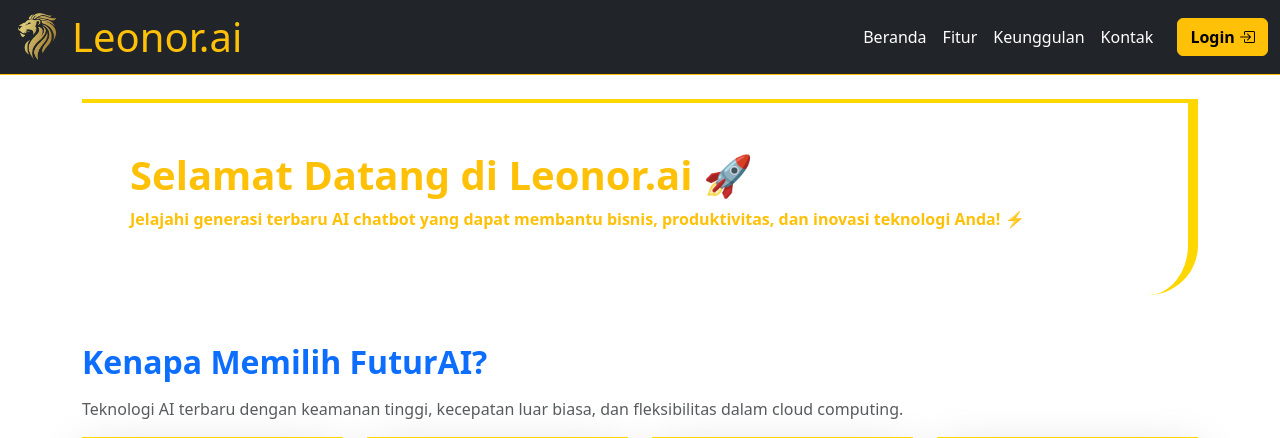
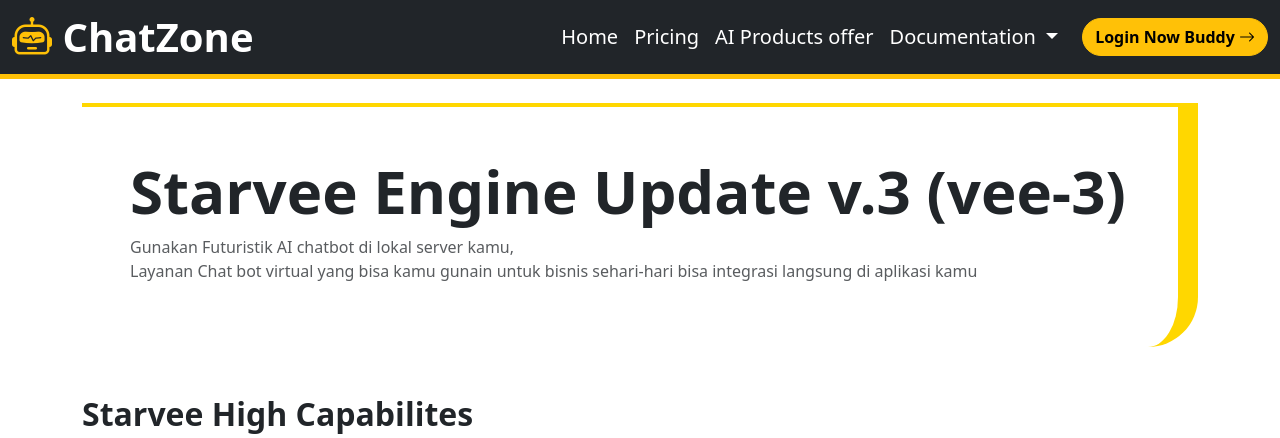
Before and after one commit to leonor857/WorldGreen-Project, a PHP site: page / in a window 1280 px wide. Shown: the top 438 px of the page. Run offline with PHP 8.4, Linux system fonts and the light colour scheme.

Commit message:
Update Terbaru

```diff
--- a/_partial/_template/header.php
+++ b/_partial/_template/header.php
@@ -1,41 +1,59 @@
-<!doctype html>
-<html lang="id">
+<!DOCTYPE html>
+<html lang="en">
+
 <head>
-    <meta charset="utf-8">
-    <meta name="viewport" content="width=device-width, initial-scale=1">
-    <title>LeonorAI</title>
-    <link href="https://cdn.jsdelivr.net/npm/bootstrap@5.3.3/dist/css/bootstrap.min.css" rel="stylesheet">
-    <link rel="stylesheet" href="https://cdnjs.cloudflare.com/ajax/libs/bootstrap-icons/1.10.3/font/bootstrap-icons.min.css">
-    <link rel="stylesheet" href="style.css">
+  <meta charset="UTF-8">
+  <meta name="viewport" content="width=device-width, initial-scale=1.0">
+  <title>Document</title>
+  <link href="https://cdn.jsdelivr.net/npm/bootstrap@5.3.3/dist/css/bootstrap.min.css" rel="stylesheet"
+    integrity="sha384-QWTKZyjpPEjISv5WaRU9OFeRpok6YctnYmDr5pNlyT2bRjXh0JMhjY6hW+ALEwIH" crossorigin="anonymous">
+  <link rel="stylesheet" href="././css/style.css">
+  <link href="https://cdnjs.cloudflare.com/ajax/libs/font-awesome/5.15.4/css/all.min.css" rel="stylesheet">
+  <link rel="stylesheet" href="https://cdn.jsdelivr.net/npm/bootstrap-icons/font/bootstrap-icons.css">
+
 </head>
 
 <body>
-    <!-- Navbar -->
-    <nav class="navbar navbar-expand-lg bg-dark text-white border-bottom border-warning">
+  <nav class="navbar navbar-expand-lg bg-dark border-bottom border-5 border-warning">
     <div class="container-fluid">
-          <a class="navbar-brand d-flex align-items-center text-warning fw-bold" href="#">
-            <img src="./image.png" alt="Logo Leonor.ai" style="width: 50px; height: auto; margin-right: 10px;">
-            <h1 class="m-0"> Leonor.ai </h1>
+      <a class="navbar-brand text-white fw-bold" href="index.php">
+        <h1 class="mb-0"><i class="bi bi-robot text-warning"></i><b>&nbsp;ChatZone</b></h1>
       </a>
-          <button class="navbar-toggler" type="button" data-bs-toggle="collapse" data-bs-target="#navbarNav">
+      <button class="navbar-toggler" type="button" data-bs-toggle="collapse" data-bs-target="#navbarScroll"
+        aria-controls="navbarScroll" aria-expanded="false" aria-label="Toggle navigation">
         <span class="navbar-toggler-icon"></span>
       </button>
-          <div class="collapse navbar-collapse" id="navbarNav">
-            <ul class="navbar-nav ms-auto">
+
+      <div class="collapse navbar-collapse justify-content-end" id="navbarScroll">
+        <ul class="navbar-nav me-3 my-2 my-lg-0 navbar-nav-scroll">
           <li class="nav-item">
-                <a class="nav-link text-white" href="#">Beranda</a>
+            <a class="nav-link text-white" href="#home" style="font-size: 20px;">Home</a>
           </li>
           <li class="nav-item">
-                <a class="nav-link text-white" href="#">Fitur</a>
+            <a class="nav-link text-white" href ="#pricing" style="font-size: 20px;">Pricing</a>
           </li>
           <li class="nav-item">
-                <a class="nav-link text-white" href="#">Keunggulan</a>
+            <a class="nav-link text-white" href ="#product" style="font-size: 20px;">AI Products offer</a>
           </li>
-              <li class="nav-item">
-                <a class="nav-link text-white" href="#">Kontak</a>
+          <li class="nav-item dropdown">
+            <a class="nav-link dropdown-toggle text-white" href="#documentation" role="button" data-bs-toggle="dropdown"
+              aria-expanded="false" style="font-size: 20px;">
+              Documentation
+            </a>
+            <ul class="dropdown-menu">
+              <li><a class="dropdown-item" href="#">API Integrations</a></li>
+              <li><a class="dropdown-item" href="#">Embedded AI Chatbots</a></li>
+              <li>
+                <hr class="dropdown-divider">
+              </li>
+              <li><a class="dropdown-item" href="#">Cloud,. Datasets</a></li>
+            </ul>
           </li>
         </ul>
-            <a href="#" class="btn btn-warning fw-bolder ms-3">Login <i class="bi bi-box-arrow-in-right"></i></a>
+
+        <!-- Login Button -->
+        <a href="?page=login"class="btn btn-warning fw-bolder" style="border-radius: 20px;">Login Now Buddy <i class="bi bi-arrow-right "></i></a>
       </div>
     </div>
   </nav>
+  </body>
--- a/file_/home.php
+++ b/file_/home.php
@@ -1,66 +1,138 @@
-<?php include '_partial/_template/header.php'?>
+<?php include'./_partial/_template/header.php';?>
 
-    <!-- Hero Section -->
   <div class="container mt-4">
-      <div class="p-5 text-white bg-gradient d-flex align-items-center position-relative" style="
-                      background: linear-gradient(135deg, #1e3c72, #2a5298);
-                      border-top: 4px solid gold;
-                      border-right: 10px solid gold;
+    <div class="p-5 text-dark  d-flex align-items-center position-relative" style="border-top: 4px solid gold;
+                  border-right: 20px solid gold;
+                  border-top-right-radius: 40px;
                   border-radius: 0 0 50px 10px;">
-        <div>
-          <h1 class="fw-bold text-warning">Selamat Datang di Leonor.ai 🚀</h1>
-          <p class="fw-bold text-warning">Jelajahi generasi terbaru AI chatbot yang dapat membantu bisnis, produktivitas, dan inovasi teknologi Anda! ⚡</p>
+
+      <!-- Image on the left -->
+      <!-- <img src="image/robot-ai.png" alt="AI Robot" class="img-fluid"
+        style="width: 200px; height: auto; position: absolute; bottom: 10px; left: 20px;"> -->
+
+      <!-- Text Content -->
+      <div class="" >
+        <h1 style="font-size:60px;"><b>Starvee Engine Update v.3 (vee-3)</b></h1>
+        <p class="text-muted">Gunakan Futuristik AI chatbot di lokal server kamu,<br />Layanan Chat bot virtual yang
+          bisa kamu gunain untuk bisnis sehari-hari bisa integrasi langsung di aplikasi kamu</p>
+
       </div>
     </div>
   </div>
-
-    <!-- Fitur Section -->
+<!-- Features Section -->
 <div class="container mt-5">
-      <h2 class="mb-3 fw-bolder text-primary">Kenapa Memilih FuturAI?</h2>
-      <p class="text-muted">Teknologi AI terbaru dengan keamanan tinggi, kecepatan luar biasa, dan fleksibilitas dalam cloud computing.</p>
-
+  <h2 class="mb-3 fw-bolder">Starvee High Capabilites</h2>
+  <p>Due to high request of AI, The next generation AI Chatbot has been created to be reusable in code optimization in Aurora Server</p>
   <div class="row row-cols-1 row-cols-md-2 row-cols-lg-4 g-4">
 
     <!-- Feature 1 -->
     <div class="col">
-          <div class="card p-3 bg-light shadow-lg"
-               style="border-top: 4px solid #ffd700; border-radius: 0 0 50px 10px;">
-            <i class="bi bi-chat-dots text-primary fs-1"></i>
-            <h5 class="mt-3"><b>AI Chatbot Canggih</b></h5>
-            <p>AI chatbot dengan integrasi ke berbagai platform dan model bahasa terbaru.</p>
+      <div class="card p-3  bg-light"
+           style="border-top: 4px solid gold; border-right: 4px solid orange;
+                  border-radius: 0 0 50px 10px;">
+        <div class="text-center">
+        <img src="aset/atik.png" width="70">
+        <h5 class="mt-3"><b>AI Chatbot</b></h5>
+        </div>
       </div>
     </div>
 
     <!-- Feature 2 -->
     <div class="col">
-          <div class="card p-3 bg-light shadow-lg"
-               style="border-top: 4px solid #ffd700; border-radius: 0 0 50px 10px;">
-            <i class="bi bi-lock text-danger fs-1"></i>
-            <h5 class="mt-3"><b>Keamanan Data</b></h5>
-            <p>Teknologi enkripsi terbaik untuk menjaga privasi pengguna dan perusahaan.</p>
+      <div class="card p-3 bg-light "
+           style="border-top: 4px solid gold; border-right: 4px solid orange;
+                  border-radius: 0 0 50px 10px;">
+        <div class="text-center">
+          <img src="aset/se.jpg" width="70">
+          <h5 class="mt-3"><b>Security</b></h5>
+       </div>
+
       </div>
     </div>
 
     <!-- Feature 3 -->
     <div class="col">
-          <div class="card p-3 bg-light shadow-lg"
-               style="border-top: 4px solid #ffd700; border-radius: 0 0 50px 10px;">
-            <i class="bi bi-lightning text-success fs-1"></i>
-            <h5 class="mt-3"><b>Kecepatan Tak Tertandingi</b></h5>
-            <p>Respon secepat kilat dalam hitungan milidetik untuk pengalaman terbaik.</p>
+      <div class="card p-3 bg-light "
+           style="border-top: 4px solid gold; border-right: 4px solid orange;
+                  border-radius: 0 0 50px 10px;">
+        <div class="text-center">
+          <img src="aset/fas.png" width="90">
+          <h5 class="mt-4"><b>Fastest Response</b></h5>
+          </div>
     </div>
     </div>
 
     <!-- Feature 4 -->
     <div class="col">
-          <div class="card p-3 bg-light shadow-lg"
-               style="border-top: 4px solid #ffd700; border-radius: 0 0 50px 10px;">
-            <i class="bi bi-cloud-upload text-warning fs-1"></i>
-            <h5 class="mt-3"><b>Cloud & AI</b></h5>
-            <p>AI berbasis cloud yang fleksibel dan dapat digunakan di berbagai platform.</p>
+      <div class="card p-3 bg-light "
+           style="border-top: 4px solid gold; border-right: 4px solid orange;
+                  border-radius: 0 0 50px 10px;">
+       <div class="text-center">
+        <img src="aset/lo.png" width="70">
+        <h5 class="mt-2"><b>Cloud Options<s</b></h5>
         </div>
     </div>
     </div>
     </div>
 
-    <script src="https://cdn.jsdelivr.net/npm
+  </div>
+</div>
+  </div>
+
+  <!-- Testimonial Section -->
+  <div class="container my-5">
+        <h2 class="text-center mb-4 fw-bold">Apa Yang Orang Katakan</h2>
+        <marquee behavior="scroll" direction="left" scrollamount="10">
+            <div class="d-flex justify-content-center">
+                <div class="card testimonial-card mx-2">
+                    <div class="card-body">
+                        <p>"Membantu Saya dengan Proyek Saya."</p>
+                        <footer class="blockquote-footer">Sharu Khan</footer>
+                    </div>
+                </div>
+                <div class="card testimonial-card mx-2">
+                    <div class="card-body">
+                        <p>"Luar Biasa!"</p>
+                        <footer class="blockquote-footer">Rony Parulian</footer>
+                    </div>
+                </div>
+                <div class="card testimonial-card mx-2">
+                    <div class="card-body">
+                        <p>"Membantu Ngoding Begete."</p>
+                        <footer class="blockquote-footer">Jeff Smith</footer>
+                    </div>
+                </div>
+                <div class="card testimonial-card mx-2">
+                    <div class="card-body">
+                        <p>"Gada Lelet Lelet Nya Cuy!"</p>
+                        <footer class="blockquote-footer">Byeonce</footer>
+                    </div>
+                </div>
+            </div>
+        </marquee>
+    </div>
+
+
+  <footer class="bg-primary text-white text-center ">
+    <div class="container">
+        <p>&copy; OUR SOCIAL MEDIA</p>
+        <div>
+            <a href="https://www.instagram.com" target="_blank" class="text-white mx-2">
+                <i class="fab fa-instagram fa-2x"></i>
+            </a>
+            <a href="https://www.facebook.com" target="_blank" class="text-white mx-2">
+                <i class="fab fa-facebook fa-2x"></i>
+            </a>
+            <a href="https://twitter.com" target="_blank" class="text-white mx-2">
+                <i class="fab fa-twitter fa-2x"></i>
+            </a>
+        </div>
+    </div>
+</footer>
+
+  <script src="https://cdn.jsdelivr.net/npm/bootstrap@5.3.3/dist/js/bootstrap.bundle.min.js"
+    integrity="sha384-YvpcrYf0tY3lHB60NNkmXc5s9fDVZLESaAA55NDzOxhy9GkcIdslK1eN7N6jIeHz"
+    crossorigin="anonymous"></script>
+</body>
+
+</html>
--- a/index.php
+++ b/index.php
@@ -1,15 +1,19 @@
 <?php
+
 $page = isset($_GET['page']) ? $_GET['page'] : 'home';
 
-function loadPage($page) {
-    switch ($page) {
-        case 'home':
-            include 'file_/home.php';
-            break;
-        default:
-            echo "404 - Halaman tidak ditemukan";
-            break;
-    }
+
+
+function loadPage($page){
+  if ($page === 'home'){
+    include 'file_/home.php';
+  }else if ($page === 'login'){
+    include 'file_/login.php';
+  }else if ($page === 'register'){
+    include 'file_/register.php';
+  }else {
+    include 'file_/404/not_found_1.php';
+  }
 }
 
 loadPage($page);
```
Also changed, not shown: css/style.css (added, +57 -0 lines), file_/login.php (added, +43 -0 lines), file_/register.php (added, +49 -0 lines), index.html (deleted, +0 -10 lines), 1.css (added), 2.css (renamed from stylebackup.css), aset/2.png (renamed from image.png), aset/logo.png (added), style.css (deleted). Lines whose indentation alone changed are shown as unchanged.
